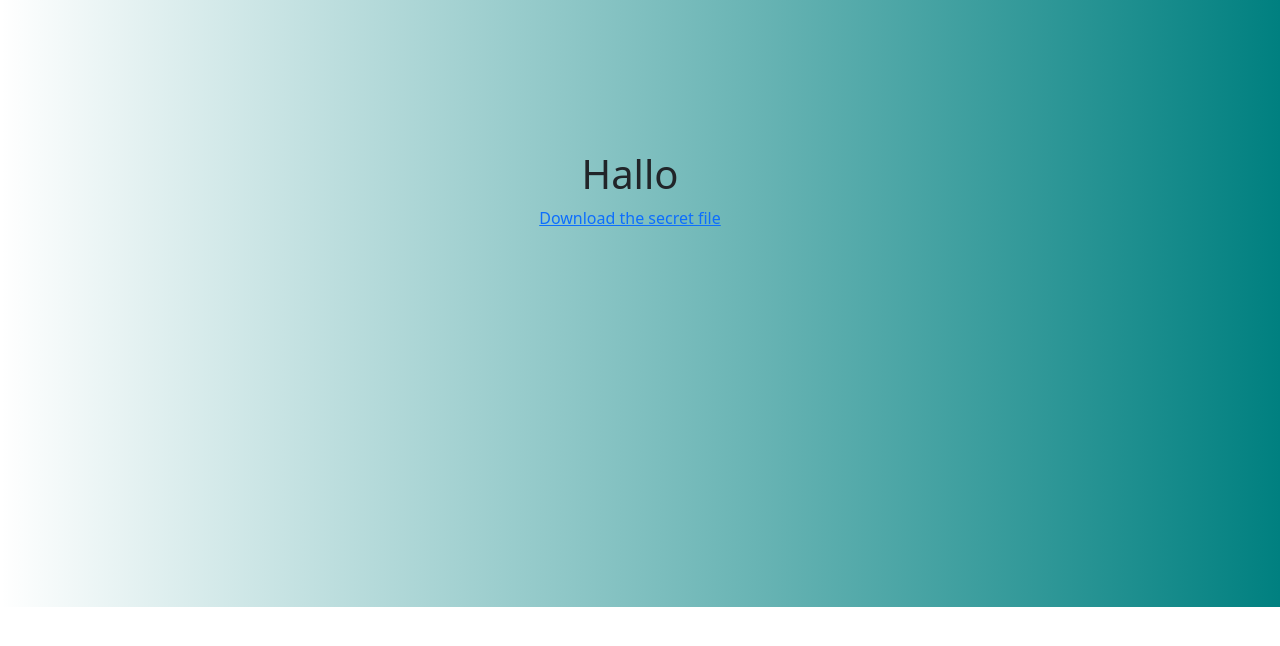
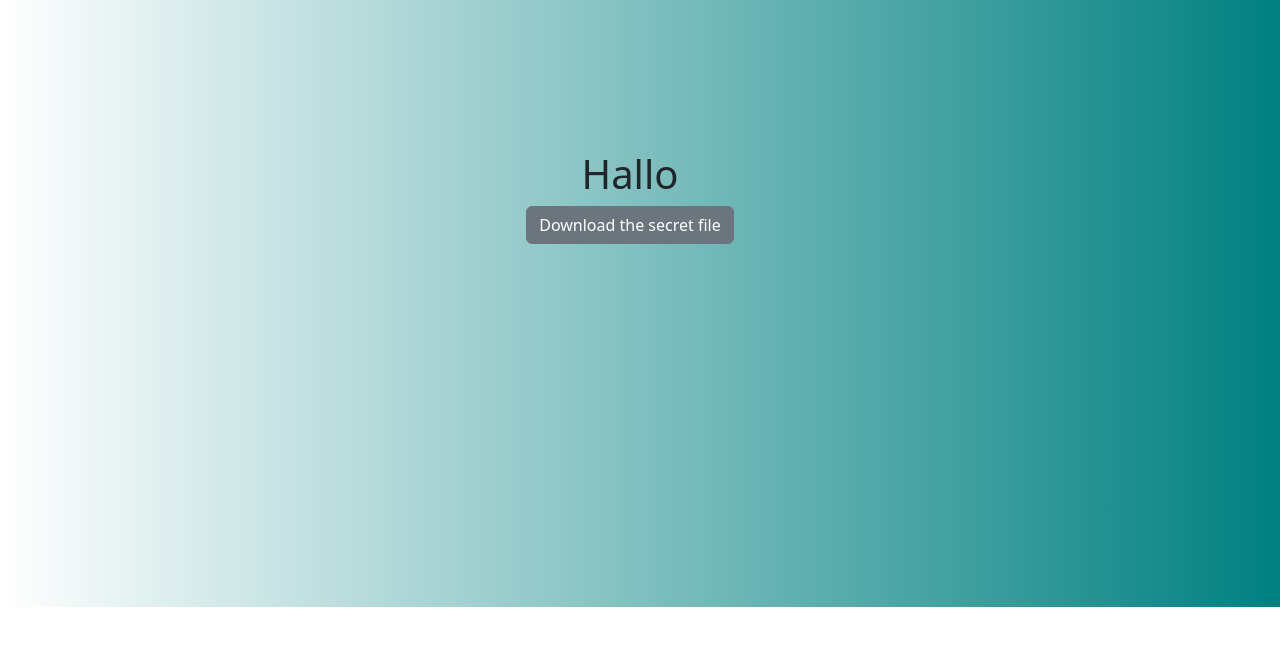
Before and after one commit to alaaibr25/Registering-Users-, a Flask app: page /sec in a window 1280 px wide. Shown: the top 646 px of the page. Run offline with Flask 3, Linux system fonts and the light colour scheme; the visitor is signed in with stand-in values (Sample User, id 1); some libraries are stand-ins or nearby versions.

```diff
--- a/templates/secret.html
+++ b/templates/secret.html
@@ -5,7 +5,9 @@
 
 <div style="display: block; text-align:center;">
 <h1>Hallo </h1>
-<a  href="{{url_for('download')}}">Download the secret file</a>
+<a  href="{{url_for('download')}}" class="btn btn-secondary">Download the secret file</a>
+
+
 </div>
 
 
```
